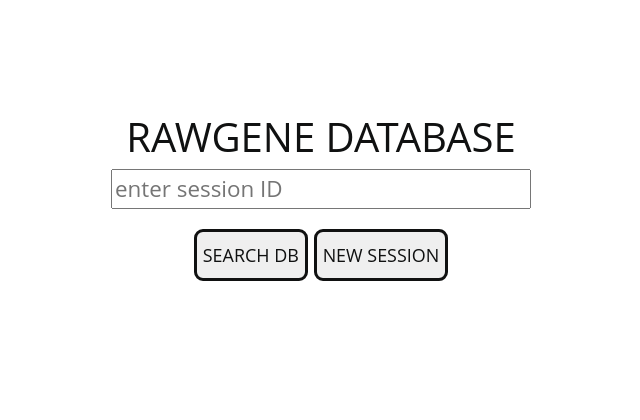
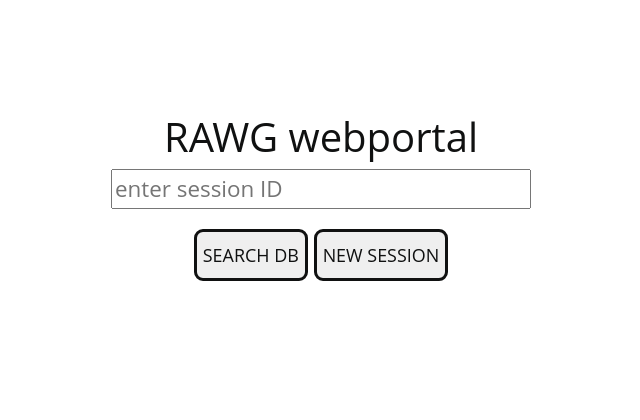
Before and after one commit to rawgene/webportal, a Django app: page / in a window 1280 px wide. Shown: the top 420 px of the page, without its empty margins (319-959 px from the left). Run offline with Django 3.2, Linux system fonts and the light colour scheme; some libraries are stand-ins or nearby versions.

Commit message:
Change name of website

```diff
--- a/templates/analysis/index.html
+++ b/templates/analysis/index.html
@@ -18,7 +18,7 @@
       {% endfor %}
     {% endif %}
     <div class="content alert alert-{{message.tags}}">
-      <h1>RAWGENE DATABASE</h1>
+      <h1>RAWG webportal</h1>
       <form action="" method="GET">
         <input id="search_field_1" type="text" name="q" placeholder="enter session ID", value={{ request.GET.q }}>
         <br>
```
